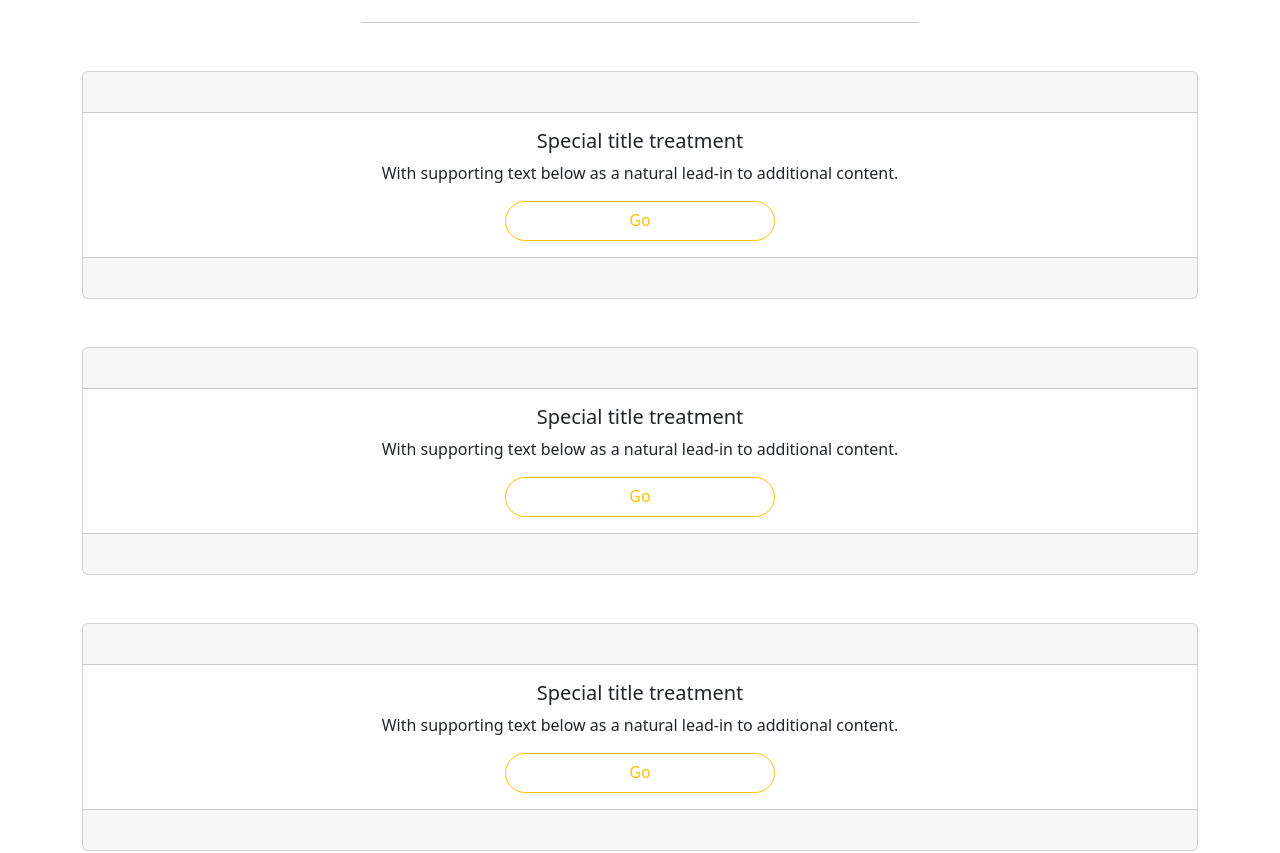
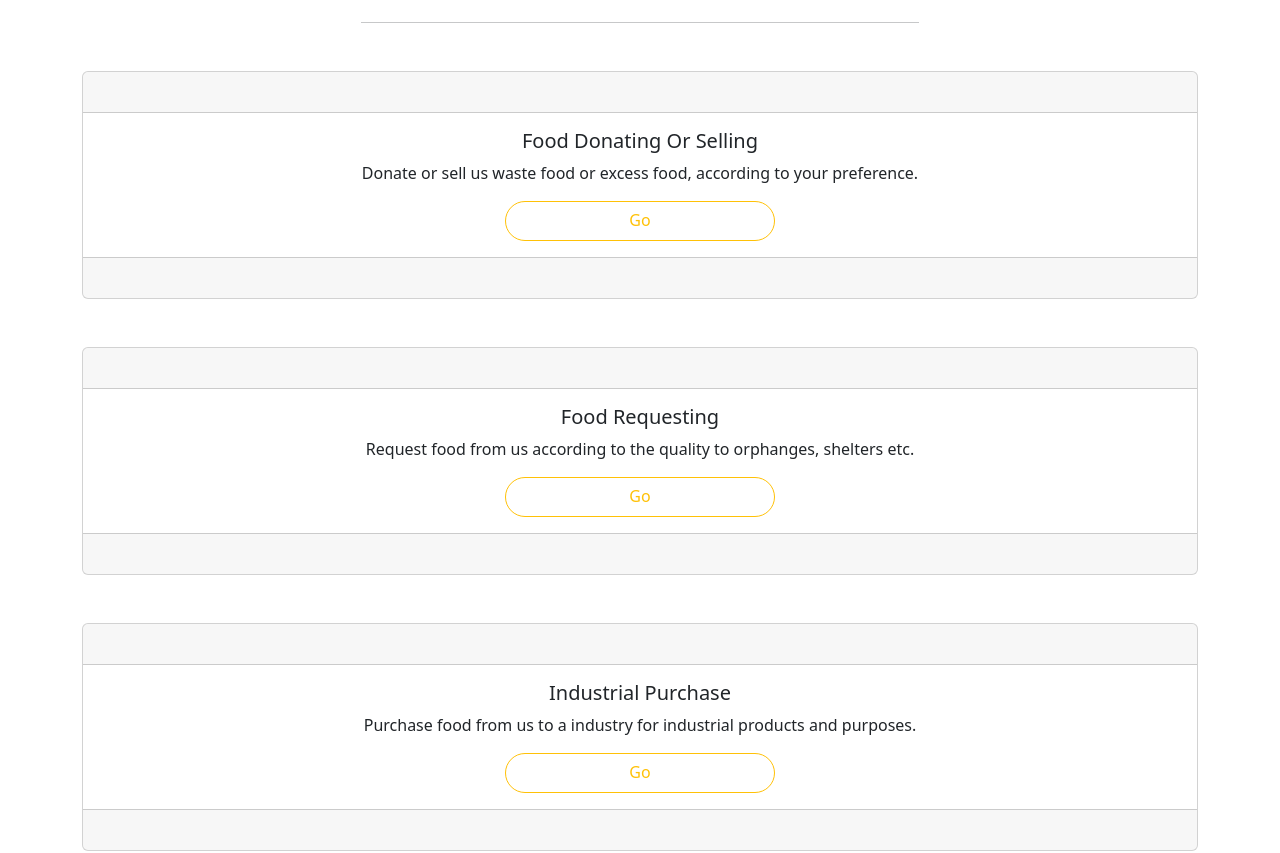
Before and after one commit to Clade-alt/Waste-Food-Management-System, a React (Create React App) app in the folder waste-food-management-system/: page /roles in a window 1280 px wide. Shown: the part 280-1133 px from the top of the page. Built offline with nearby package versions, Linux system fonts and the light colour scheme; no server answers.

Commit message:
modified

```diff
--- a/waste-food-management-system/src/components/FoodDS.jsx
+++ b/waste-food-management-system/src/components/FoodDS.jsx
@@ -59,7 +59,7 @@ const FoodDS = () => {
                     <div className="row mb-5">
                         <div className="col-12">
                             <h1 className="display-6 text-center mb-4">Food Donating <b>or</b> Selling</h1>
-                            <h3 className="fs-5 text-center mb-0">ABC</h3>
+                            <h3 className="fs-5 text-center mb-0">Co-operate with us to make a better future</h3>
                             <hr className="w-25 mx-auto" />
                         </div>
                     </div>
--- a/waste-food-management-system/src/components/FoodRequests.jsx
+++ b/waste-food-management-system/src/components/FoodRequests.jsx
@@ -59,7 +59,7 @@ const FoodRequests = () => {
                     <div className="row mb-5">
                         <div className="col-12">
                             <h1 className="display-6 text-center mb-4">Food Requesting</h1>
-                            <h3 className="fs-5 text-center mb-0">ABC</h3>
+                            <h3 className="fs-5 text-center mb-0">Co-operate with us to make a better future</h3>
                             <hr className="w-25 mx-auto" />
                         </div>
                     </div>
--- a/waste-food-management-system/src/components/Footer.jsx
+++ b/waste-food-management-system/src/components/Footer.jsx
@@ -14,7 +14,7 @@ const Footer = () => {
                             </div>
 
                             <div className="col-2">
-                                <h5>SECTION</h5>
+                                <h5></h5>
                                 <ul className="nav flex-column">
                                     <li className="nav-item mb-2">
                                         <a to="#" className="nav-link p-0 text-white">
--- a/waste-food-management-system/src/components/IndustryP.jsx
+++ b/waste-food-management-system/src/components/IndustryP.jsx
@@ -59,7 +59,7 @@ const IndustryP = () => {
                     <div className="row mb-5">
                         <div className="col-12">
                             <h1 className="display-6 text-center mb-4">Industrial Purchase</h1>
-                            <h3 className="fs-5 text-center mb-0">ABC</h3>
+                            <h3 className="fs-5 text-center mb-0">Co-operate with us to make a better future</h3>
                             <hr className="w-25 mx-auto" />
                         </div>
                     </div>
--- a/waste-food-management-system/src/components/Navbar.jsx
+++ b/waste-food-management-system/src/components/Navbar.jsx
@@ -36,7 +36,7 @@ const Navbar = (props) => {
               :
               <>
                 <NavLink to="/dashboard" className="btn btn-outline-secondary ms-2 px-4 rounded-pill">
-                  <i className="fa fa-sign-out me-2"></i>Dashboard</NavLink>
+                  <i className="fa fa-line-chart me-2"></i>Dashboard</NavLink>
                 <NavLink to="/roles" className="btn btn-outline-secondary ms-2 px-4 rounded-pill">
                   <i className="fa fa-users me-2"></i>Roles</NavLink>
                 <NavLink to="/logout" className="btn btn-outline-secondary ms-2 px-4 rounded-pill">
--- a/waste-food-management-system/src/components/Roles.jsx
+++ b/waste-food-management-system/src/components/Roles.jsx
@@ -17,8 +17,8 @@ const Roles = () => {
                                         &nbsp;
                                     </div>
                                     <div className="card-body">
-                                        <h5 className="card-title">Special title treatment</h5>
-                                        <p className="card-text">With supporting text below as a natural lead-in to additional content.</p>
+                                        <h5 className="card-title">Food Donating Or Selling</h5>
+                                        <p className="card-text">Donate or sell us waste food or excess food, according to your preference.</p>
                                         <NavLink to="/foodds" className="btn btn-outline-warning rounded-pill pb-2 w-25">Go</NavLink>
                                     </div>
                                     <div className="card-footer text-muted">
@@ -30,8 +30,8 @@ const Roles = () => {
                                         &nbsp;
                                     </div>
                                     <div className="card-body">
-                                        <h5 className="card-title">Special title treatment</h5>
-                                        <p className="card-text">With supporting text below as a natural lead-in to additional content.</p>
+                                        <h5 className="card-title">Food Requesting</h5>
+                                        <p className="card-text">Request food from us according to the quality to orphanges, shelters etc.</p>
                                         <NavLink to="/foodrequests" className="btn btn-outline-warning rounded-pill pb-2 w-25">Go</NavLink>
                                     </div>
                                     <div className="card-footer text-muted">
@@ -43,8 +43,8 @@ const Roles = () => {
                                         &nbsp;
                                     </div>
                                     <div className="card-body">
-                                        <h5 className="card-title">Special title treatment</h5>
-                                        <p className="card-text">With supporting text below as a natural lead-in to additional content.</p>
+                                        <h5 className="card-title">Industrial Purchase</h5>
+                                        <p className="card-text">Purchase food from us to a industry for industrial products and purposes.</p>
                                         <NavLink to="/industryp" className="btn btn-outline-warning rounded-pill pb-2 w-25">Go</NavLink>
                                     </div>
                                     <div className="card-footer text-muted">
```
Also changed, not shown: waste-food-management-system/public/assets/IndustryP.png.
